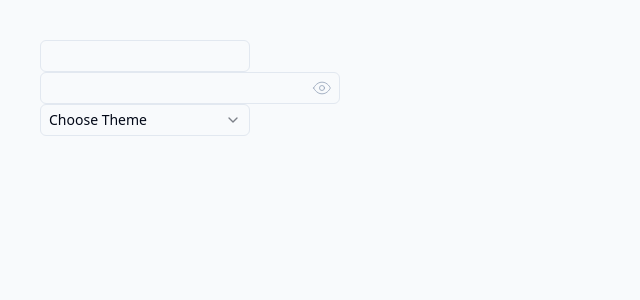
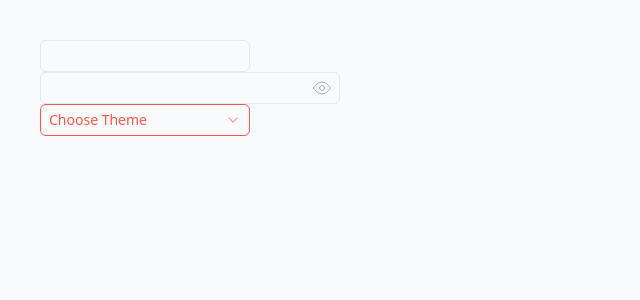
Before and after one commit to mujibur-rohman/ngemplad-ui, a Next.js app: page / in a window 1280 px wide. Shown: the top 300 px of the page, without its empty margins (0-640 px from the left). Built offline with nearby package versions, Linux system fonts and the light colour scheme.

Commit message:
error select

```diff
--- a/src/components/ui/select.tsx
+++ b/src/components/ui/select.tsx
@@ -30,7 +30,9 @@ const selectVariants = cva(
 
 export interface InputSelectProps
   extends VariantProps<typeof selectVariants>,
-    React.ComponentPropsWithoutRef<typeof SelectPrimitive.Trigger> {}
+    React.ComponentPropsWithoutRef<typeof SelectPrimitive.Trigger> {
+  error?: boolean;
+}
 
 const Select = SelectPrimitive.Root;
 
@@ -41,10 +43,17 @@ const SelectValue = SelectPrimitive.Value;
 const SelectTrigger = React.forwardRef<
   React.ElementRef<typeof SelectPrimitive.Trigger>,
   InputSelectProps
->(({ className, children, rounded, sizes, ...props }, ref) => (
+>(({ className, children, rounded, sizes, error, ...props }, ref) => (
   <SelectPrimitive.Trigger
     ref={ref}
-    className={cn(selectVariants({ rounded, sizes }), className)}
+    className={cn(
+      selectVariants({ rounded, sizes }),
+      {
+        "border-error focus:ring-error text-error placeholder:text-error/60":
+          error,
+      },
+      className
+    )}
     {...props}
   >
     {children}
--- a/src/pages/index.tsx
+++ b/src/pages/index.tsx
@@ -145,7 +145,7 @@ export default function Home() {
         <InputPassword icon={true} className="w-[300px]" />
         <div>
           <Select>
-            <SelectTrigger className="w-[210px]">
+            <SelectTrigger className="w-[210px]" error>
               <SelectValue placeholder="Choose Theme" />
             </SelectTrigger>
             <SelectContent>
```
